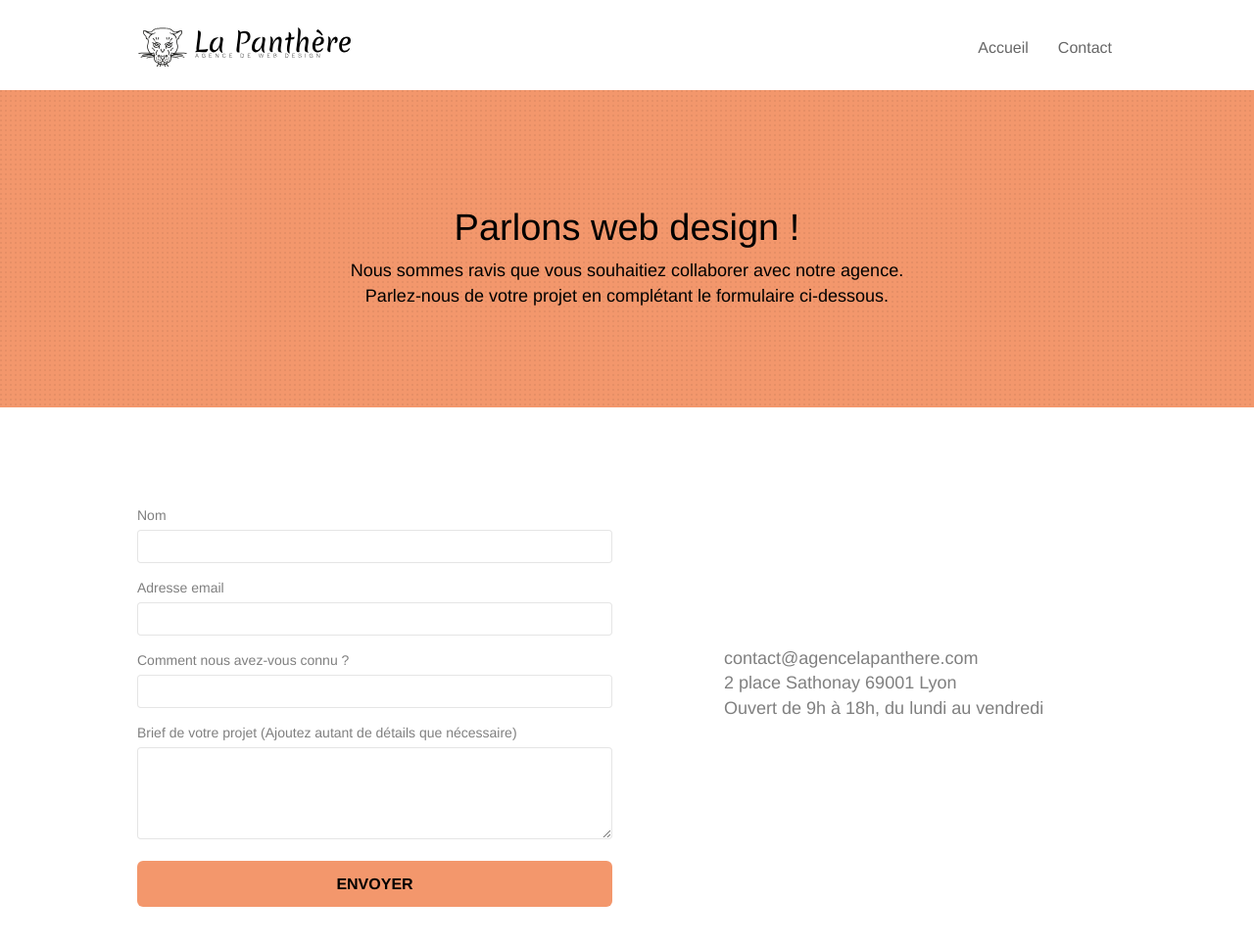
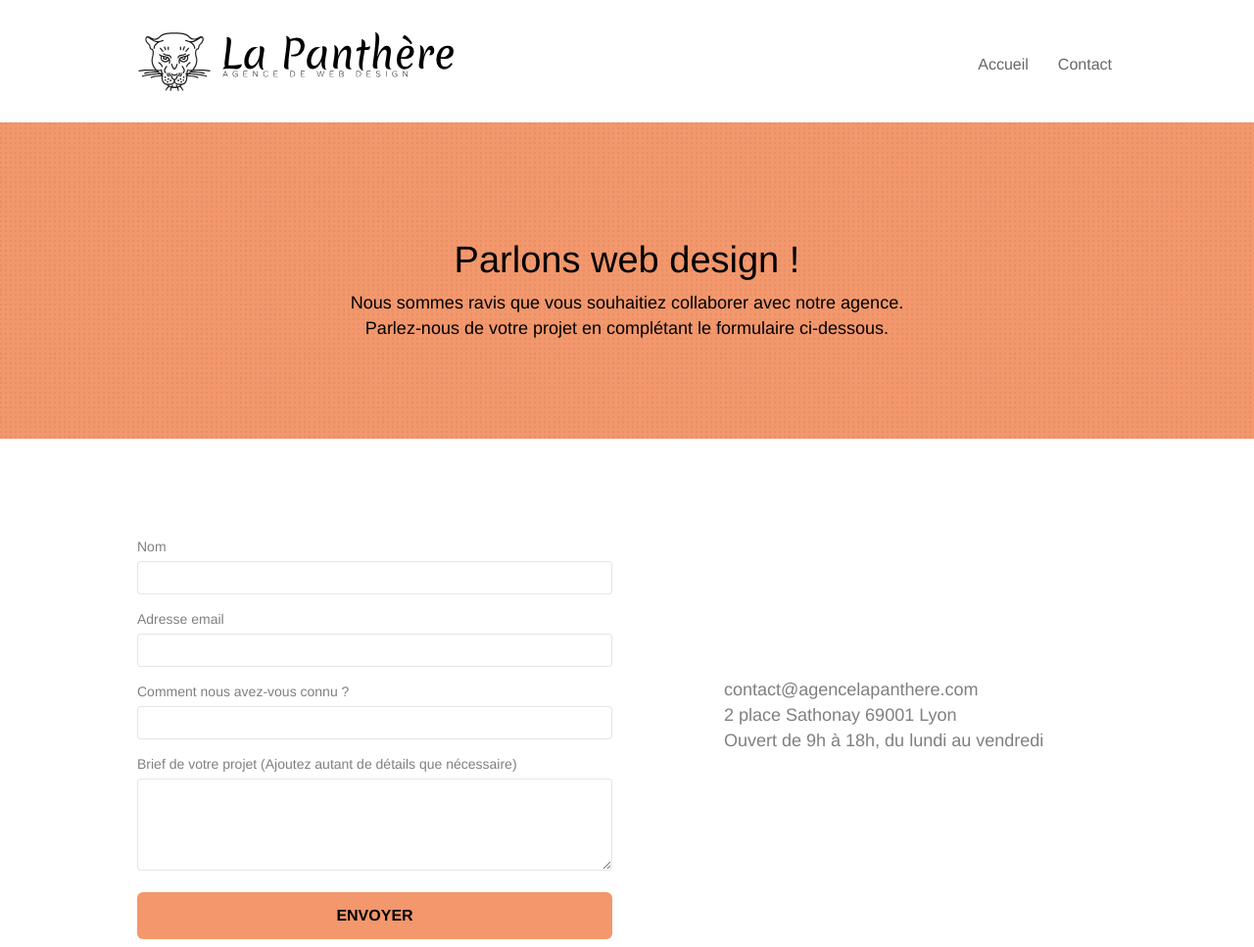
Before and after one commit to FaizaDJND/La-Panthere-P4, a plain HTML site: page page2.html in a window 1280 px wide. Shown: the top 967 px of the page at 98% size. Drawn offline with Linux system fonts and the light colour scheme; files that its build step writes are made by us from their sources.

Commit message:
Redimenssioner logo header
ajout d'une class logo dans le css pour redimensionner le logo (performance /bonne pratiques)

```diff
--- a/page2.html
+++ b/page2.html
@@ -35,7 +35,7 @@
 	<div class="container bloc-sm">
 		<nav class="navbar row">
 			<div class="navbar-header">
-				<a class="navbar-brand" href="index.html"><img src="img/agence-la-panthere-monochrome.svg"
+				<a class="navbar-brand" href="index.html"><img class="logo" src="img/agence-la-panthere-monochrome.svg"
 						alt="Agence design web Lyon, web design" height="40" /></a>
 				<button id="nav-toggle" type="button" class="ui-navbar-toggle navbar-toggle"
 					data-toggle="collapse" data-target=".navbar-1">
```
